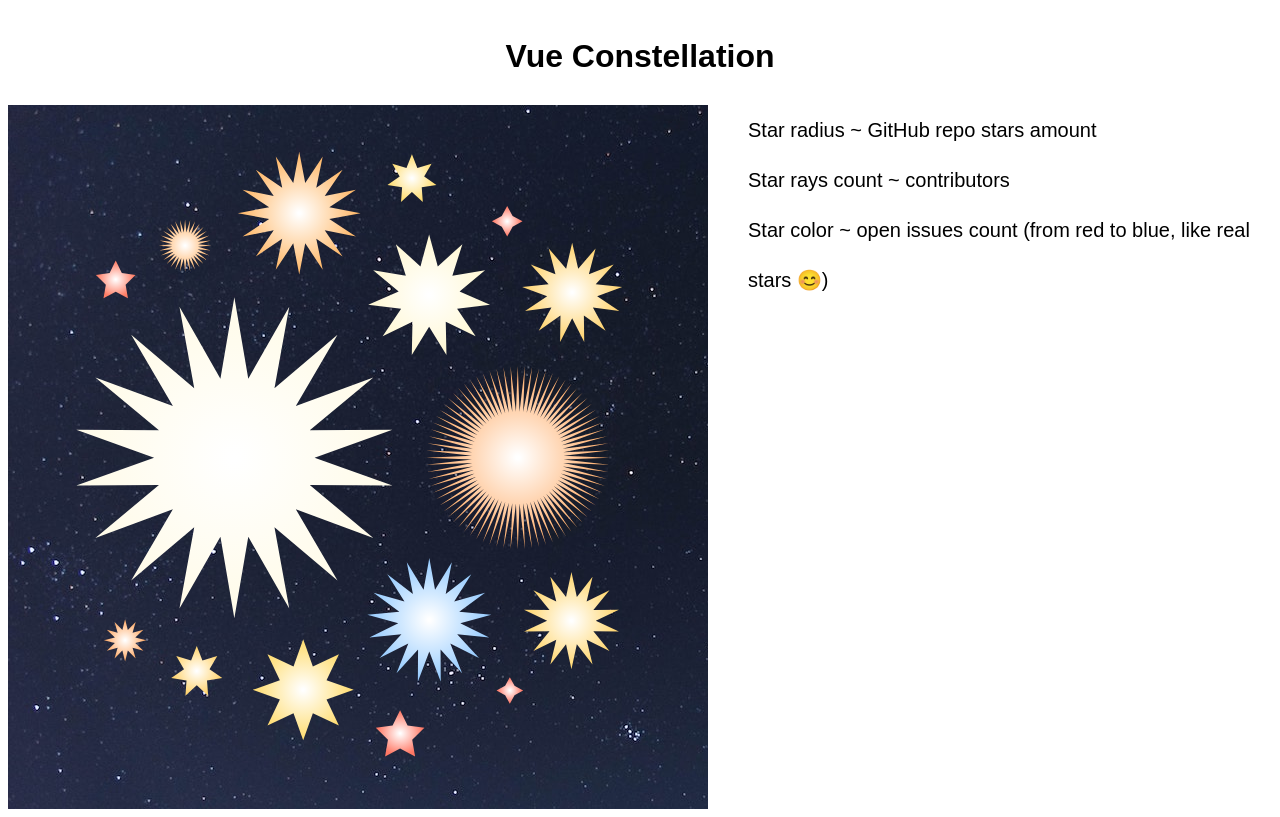
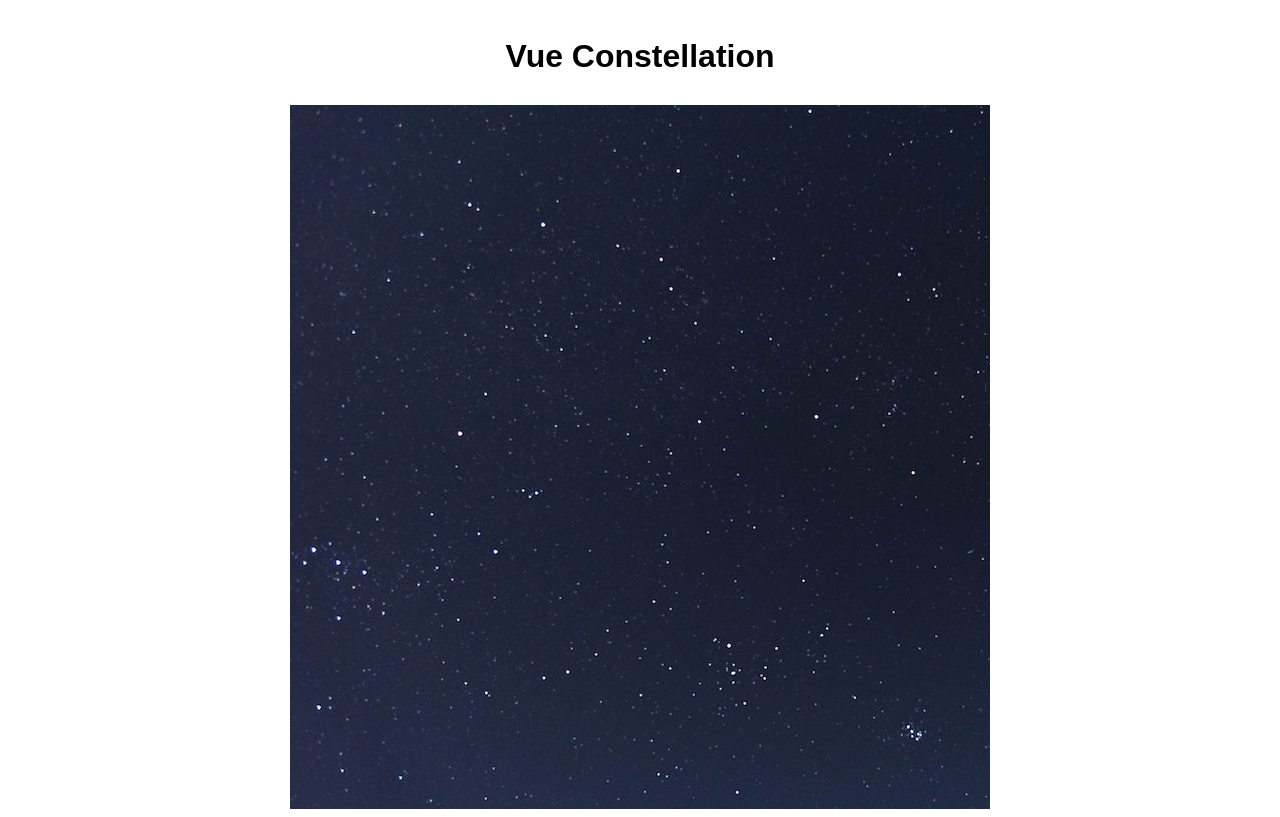
Before and after one commit to NataliaTepluhina/vue-d3-example, a Vue app: page / in a window 1280 px wide. Built offline with nearby package versions, Linux system fonts and the light colour scheme.

Commit message:
Created an initial playground for livecoding

```diff
--- a/src/components/Chart.vue
+++ b/src/components/Chart.vue
@@ -4,148 +4,29 @@
     <div class="image-wrapper">
       <div class="svg-bg">
         <svg width="700" height="700">
-          <g
-            v-for="repo in layoutData.children"
-            :key="repo.data.name"
-            :style="{
-              transform: `translate(${repo.x}px, ${repo.y}px)`,
-            }"
-            @mouseenter="showTooltip(repo.data)"
-            @mouseout="hideTooltip"
-          >
           <defs>
-              <radialGradient :id="repo.gradient">
+            <radialGradient id="star-gradient">
               <stop offset="2%" stop-color="white" />
-                <stop offset="95%" :stop-color="repo.starColor" />
+              <stop offset="95%" stop-color="green" />
             </radialGradient>
           </defs>
           <path
-              class="radial transform"
-              :d="repo.radialData"
-              :fill="`url(#${repo.gradient})`"
+            class="radial"
+            transform="translate(250, 250)"
+            :fill="`url(#star-gradient)`"
           ></path>
-          </g>
         </svg>
       </div>
-      <div class="legend">
-        <p>Star radius ~ GitHub repo stars amount</p>
-        <p>Star rays count ~ contributors</p>
-        <p>
-          Star color ~ open issues count (from red to blue, like real stars 😊)
-        </p>
-      </div>
-    </div>
-    <div class="description" v-if="tooltipVisible" :style="tooltipPosition">
-      <h3>{{ tooltipRepo.name }}</h3>
-      <p>stars: {{ tooltipRepo.stars }}</p>
-      <p>contributors: {{ tooltipRepo.contributors }}</p>
-      <p>open issues: {{ tooltipRepo.issues }}</p>
     </div>
   </div>
 </template>
 
 <script>
-import { scaleLinear, scaleSequential } from 'd3-scale';
-import { lineRadial } from 'd3-shape';
-import { min, max } from 'd3-array';
-import { hierarchy, pack } from 'd3-hierarchy';
-import dataset from '../assets/dataset';
 export default {
   data() {
-    return {
-      repositories: dataset,
-      tooltipVisible: false,
-      tooltipRepo: null,
-      tooltipPosition: {
-        left: 0,
-        top: 0,
+    return {};
   },
-    };
-  },
-  methods: {
-    minValue(prop) {
-      const arr = this.repositories.map(repo => repo[prop]);
-      return min(arr);
-    },
-    maxValue(prop) {
-      const arr = this.repositories.map(repo => repo[prop]);
-      return max(arr);
-    },
-    radialPoints(repo) {
-      const scale = scaleLinear()
-        .domain([this.minValue('contributors'), this.maxValue('contributors')])
-        .range([4, 80]);
-      const rays = Math.round(scale(repo.data.contributors));
-      const step = (2 * Math.PI) / (rays * 2);
-      const points = [];
-      for (let i = 0; i <= rays * 2; i++) {
-        const radius = i % 2 ? repo.r * 0.5 : repo.r;
-        points.push([i * step, radius]);
-      }
-      return points;
-    },
-    radialData(repo) {
-      const radialLineGenerator = lineRadial();
-      return radialLineGenerator(this.radialPoints(repo));
-    },
-    starColor(repo) {
-      const scaledIssues = scaleLinear()
-        .domain([this.minValue('issues'), this.maxValue('issues')])
-        .range([0, 100]);
-      const myColor = scaleLinear()
-        .domain([0, 25, 50, 75, 100])
-        .range(['#ff7665', '#ffb469', '#ffe876', '#fff', '#99cdff']);
-      return myColor(scaledIssues(repo.issues));
-    },
-    showTooltip(repo) {
-      this.tooltipVisible = true;
-      this.tooltipRepo = { ...repo };
-    },
-    hideTooltip() {
-      this.tooltipVisible = false;
-      this.tooltipRepo = null;
-    },
-  },
-  computed: {
-    transformedRepoData() {
-      const source = {
-        name: 'Top Level',
-        children: this.repositories.map(repo => ({
-          ...repo,
-          parent: 'Top Level',
-        })),
-      };
-      const rootHierarchy = hierarchy(source)
-        .sum(d => d.stars)
-        .sort((a, b) => {
-          return b.value - a.value;
-        });
-      return pack()
-        .size([700, 700])
-        .padding(40)(rootHierarchy);
-    },
-    layoutData() {
-      const children = this.transformedRepoData.children.map(repo => ({
-        ...repo,
-        starColor: this.starColor(repo.data),
-        radialData: this.radialData(repo),
-        gradient: `starGradient-${repo.data.name}`,
-      }));
-      return {
-        ...this.transformedRepoData,
-        children,
-      };
-    },
-  },
-  mounted() {
-    document.addEventListener('mousemove', e => {
-      this.tooltipPosition.left = e.pageX + 'px';
-      this.tooltipPosition.top = e.pageY - 155 + 'px';
-    });
-  },
-  beforeDestroy() {
-    document.removeEventListener('mousemove');
-  },
+  computed: {},
 };
 </script>
 
```
Lines whose indentation alone changed are shown as unchanged.
